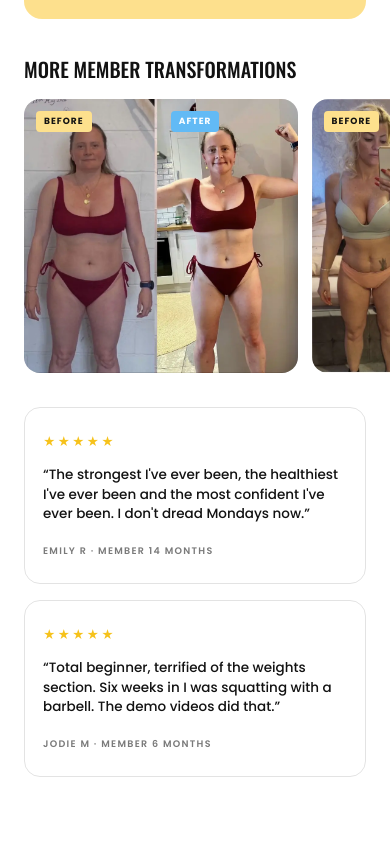
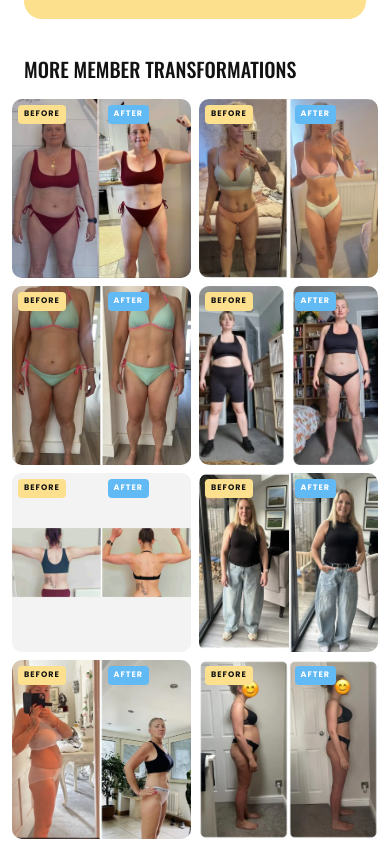
Before and after one commit to repshealth/shapeupwithgabby, a plain HTML site: page index.html in a window 390 px wide. Shown: the part 7876-8718 px from the top of the page. Drawn offline with nearby package versions, Linux system fonts and the light colour scheme.

Commit message:
Transformations: 2-column grid on mobile so every result is visible without swiping
Co-Authored-By: Claude Opus 5.5 <noreply@anthropic.com>
Claude-Session: https://claude.ai/code/session_013Mw8Cqs7Q7rrv2b2D7AdRd

```diff
--- a/index.html
+++ b/index.html
@@ -403,6 +403,7 @@ a{color:inherit}
 }
 
 
+
 /* fixes: footer mark, Meet Gabby photo, reviews */
 .su-bigmark{padding:28px 0 22px}
 .su-bigmark img{width:auto;height:48px;max-width:60%;opacity:1}
@@ -414,6 +415,11 @@ a{color:inherit}
   .su-foot-grid{grid-template-columns:1fr 1fr;gap:26px 30px}
 }
 @media (max-width:640px){
+  .su-tf-track{display:grid;grid-template-columns:1fr 1fr;gap:8px;overflow:visible;padding:0 12px;scroll-snap-type:none}
+  .su-tf{flex:none;width:auto;border-radius:10px}
+  .su-tf .lbl{font-size:8px;padding:3px 6px;top:6px}
+  .su-tf .lbl.b{left:6px}
+  .su-tf .lbl.a{left:calc(50% + 6px)}
   .su-gabby-ph{max-width:360px;margin:0 auto}
   .su-bigmark img{height:36px}
   .su-reviews{grid-template-columns:1fr}
```
